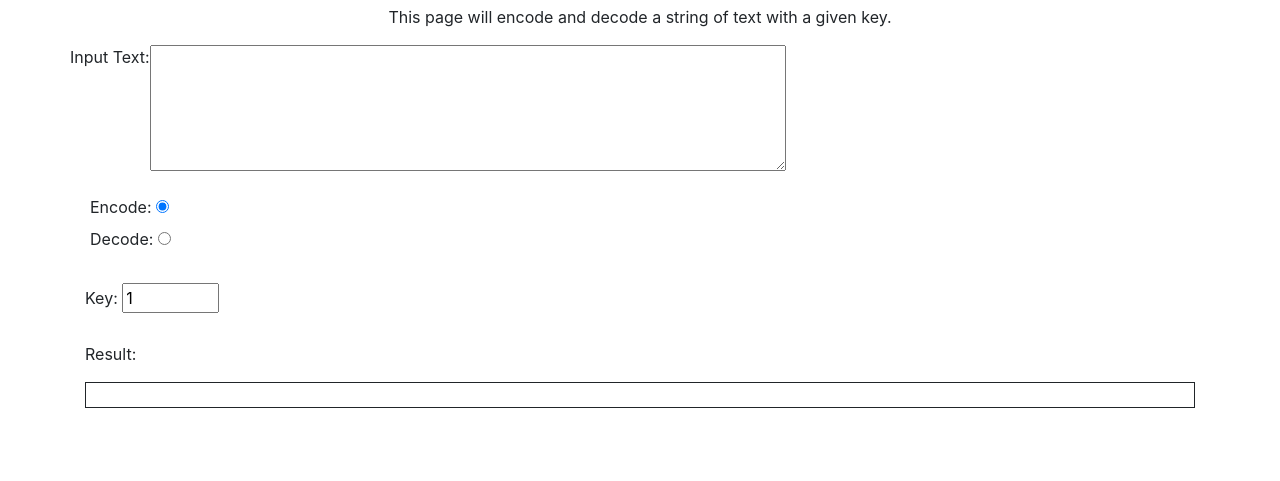
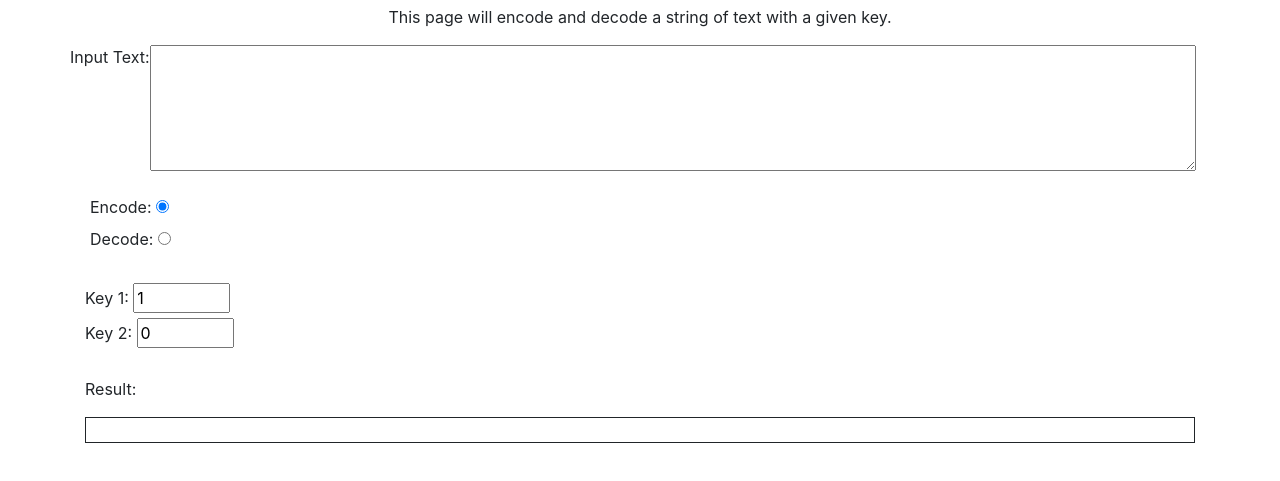
Before and after one commit to matthewcotton/ceaser-cipher, a plain HTML site: page index.html in a window 1280 px wide. Shown: the part 51-532 px from the top of the page. Drawn offline with nearby package versions, Linux system fonts and the light colour scheme.

Commit message:
Add rolling key functionality

```diff
--- a/ceaser-cipher.js
+++ b/ceaser-cipher.js
@@ -4,24 +4,26 @@ function ceaserCipher() {
     let input = document.getElementById("input-text").value.toLowerCase();
     let enDeCode = getSelectedRadioValue("endecode");
     let key = Number(document.getElementById("key").value);
+    let rollKey = Number(document.getElementById("rolling-key").value);
     let output = "";
 
     // Declare alphabet
-    let alphabet = ["a", "b", "c", "d","e","f","g","h","i","j","k","l","m","n","o","p","q","r","s","t","u","v","w","x", "y","z"];
+    let alphabet = ["a", "b", "c", "d", "e", "f", "g", "h", "i", "j", "k", "l", "m", "n", "o", "p", "q", "r", "s", "t", "u", "v", "w", "x", "y", "z"];
 
     // Alter key for decode
     if (enDeCode === "decode") {
         key *= -1;
+        rollKey *= -1;
     }
 
     // For each char in the input array apply the offset (key value)
     for (let i = 0; i < input.length; i++) {
 
-        // only modify letters in the alphabet
+        // Only modify letters in the alphabet
         if (alphabet.includes( input[i] )) {
             // Calculate new index value
             var index = alphabet.indexOf( input[i] ) + key;
-
+            key += rollKey;
             // Ensure index doesn't exceed 26
             while (index > 25) {
                 index -= 26;
--- a/index.html
+++ b/index.html
@@ -26,7 +26,7 @@
             <form onsubmit="return false">
                 <div class="row">
                     <label for="input-text">Input Text:</label>
-                    <textarea id="input-text" rows="5" cols="60" oninput="ceaserCipher()"></textarea>
+                    <textarea id="input-text" rows="5" cols="100" oninput="ceaserCipher()"></textarea>
                 </div>
                 <br>
                 <div class="form-check row">
@@ -38,8 +38,11 @@
                     <input type="radio" name="endecode" id="decode" onchange="ceaserCipher()" value="decode">
                 </div>
                 <br>
-                <label for="key">Key:</label>
+                <label for="key">Key 1:</label>
                 <input type="number" min="-26" max="26" id="key" value="1" onchange="ceaserCipher()">
+                <br>
+                <label for="rolling-key">Key 2:</label>
+                <input type="number" min="0" max="100" id="rolling-key" value="0" onchange="ceaserCipher()">
                 <br><br>
             </form>
         </div>
```
